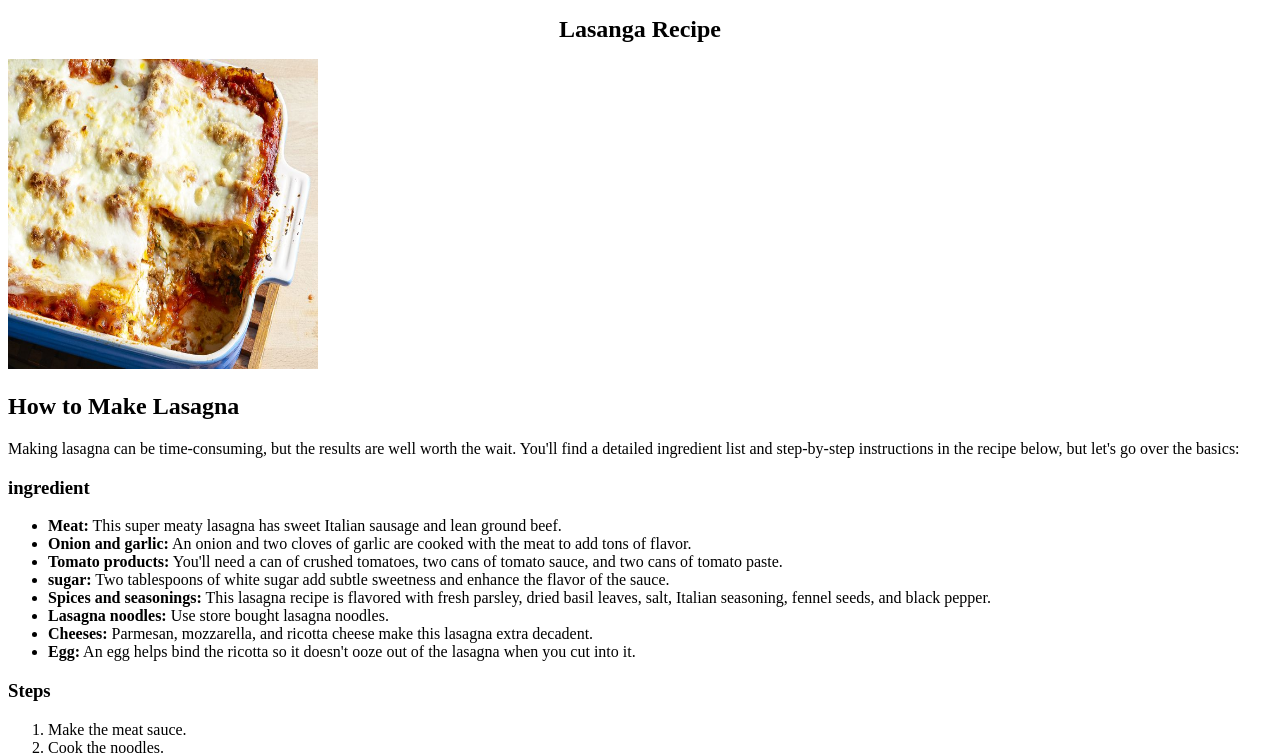
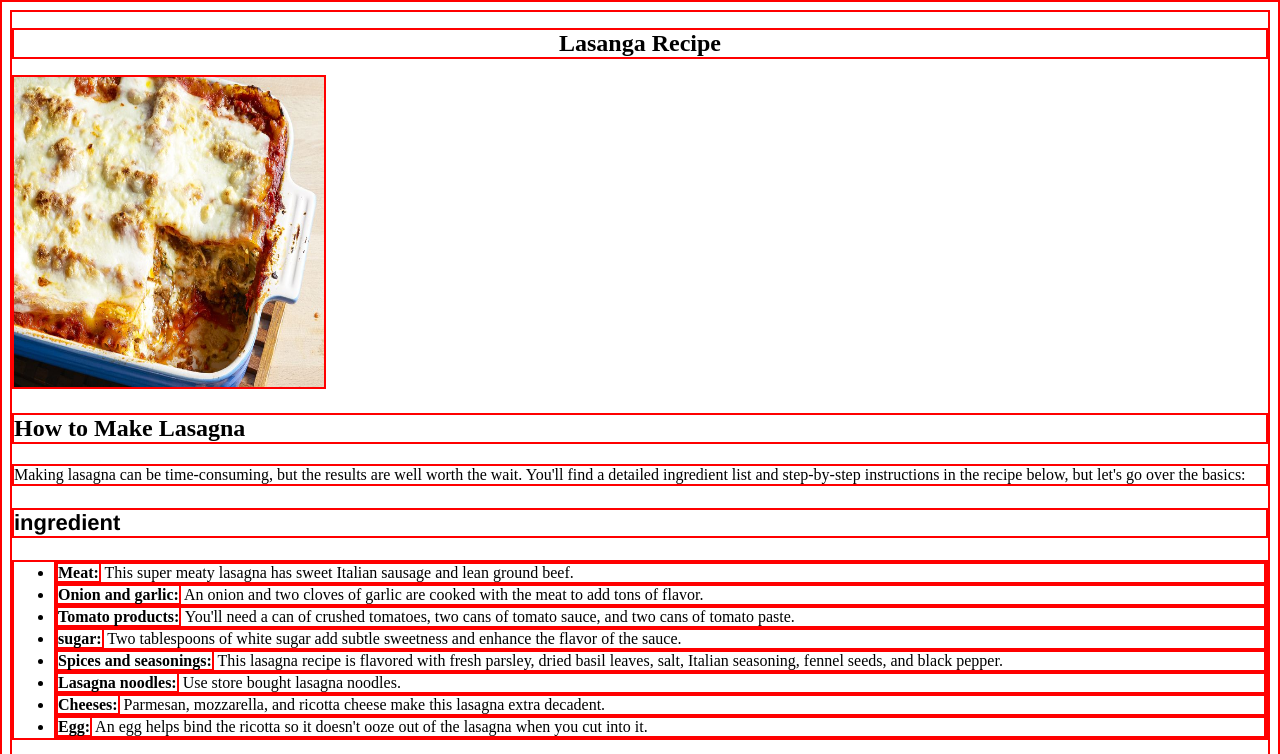
Before and after one commit to MagiAugie/agues-recipes, a plain HTML site: page recipes/lasagnia.html in a window 1280 px wide. Shown: the top 754 px of the page. Drawn offline with Linux system fonts and the light colour scheme.

Commit message:
more styling added

```diff
--- a/recipes/lasagnia.html
+++ b/recipes/lasagnia.html
@@ -7,7 +7,7 @@
     <title>Recipes</title>
 </head>
 <body>
-    <h1>Lasanga Recipe</h1>
+    <h1 id="recipeName">Lasanga Recipe</h1>
     <img src="../images/lasagna.jpeg" alt="picture of lasagna" height="310" width="310">
 
     <h2>How to Make Lasagna</h2>
@@ -15,7 +15,7 @@
         You'll find a detailed ingredient list and step-by-step instructions in the recipe below,
         but let's go over the basics:</p>
 
-    <h3>ingredient</h3>
+    <h3 class="ingredient">ingredient</h3>
     <ul>
         <li><strong>Meat:</strong> This super meaty lasagna has sweet Italian sausage and lean ground beef.</li>
         <li><strong>Onion and garlic:</strong> An onion and two cloves of garlic are cooked with the meat to add tons of flavor.</li>
@@ -28,7 +28,7 @@
         <li><strong>Egg:</strong> An egg helps bind the ricotta so it doesn't ooze out of the lasagna when you cut into it.</li>
     </ul>
 
-    <h3>Steps</h3>
+    <h3 class="Steps">Steps</h3>
     <ol>
         <li>Make the meat sauce.</li>
         <li>Cook the noodles.</li>
--- a/styles.css
+++ b/styles.css
@@ -1,4 +1,4 @@
-h1 {
+#recipeName {
     font-size: 24px;
     font-weight: bold;
     text-align: center;
@@ -12,3 +12,19 @@ h1 {
     color: black;
     font-size: 18px;
 }
+
+* {
+    border: 2px solid red;
+}
+
+.ingredient {
+    font-size: 22px;
+    font-weight: bold;
+    font-family: 'Franklin Gothic Medium', 'Arial Narrow', Arial, sans-serif;
+}
+
+.steps {
+    font-size: 18px;
+    font-weight: 400;
+    font-family: 'Franklin Gothic Medium', 'Arial Narrow', Arial, sans-serif;
+}
```
Also changed, not shown: index.html (+1 -1 lines), recipes/friedChicken.html (+2 -2 lines), recipes/garlicBread.html (+2 -2 lines).
